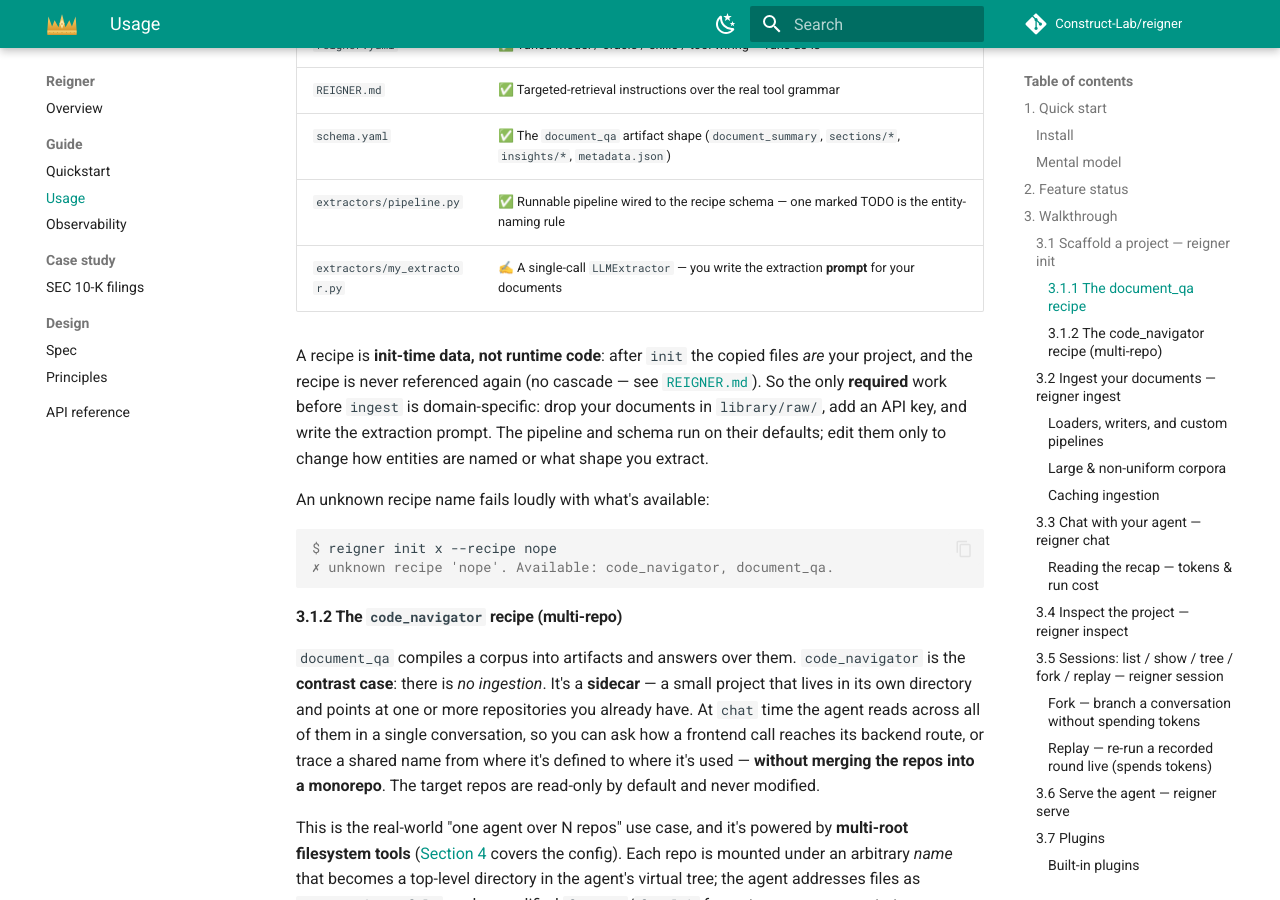
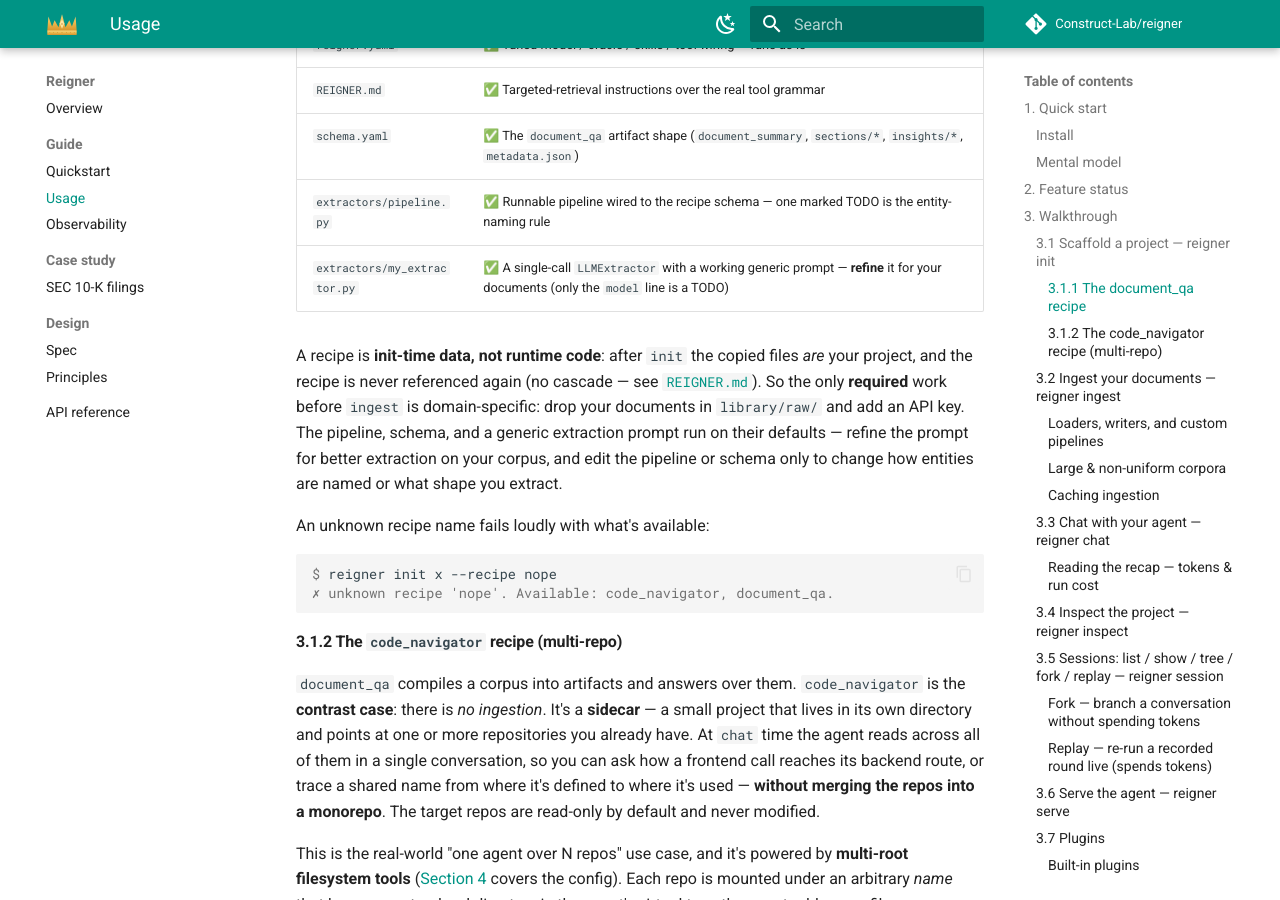
Before and after one commit to Construct-Lab/reigner, an MkDocs documentation site: the page built from docs/guide/usage.md, in a window 1280 px wide and 900 px high, scrolled down 5121 px. Built offline with MkDocs 1.6.1 and Material for MkDocs 9.7.7, drawn with Linux system fonts in a browser that asks for light colours; comment, search, counter and statistics services are not loaded.

Commit message:
docs: clarify the document_qa recipe ships a working prompt to refine, not write

```diff
--- a/docs/guide/usage.md
+++ b/docs/guide/usage.md
@@ -204,13 +204,14 @@
 | `REIGNER.md` | ✅ Targeted-retrieval instructions over the real tool grammar |
 | `schema.yaml` | ✅ The `document_qa` artifact shape (`document_summary`, `sections/*`, `insights/*`, `metadata.json`) |
 | `extractors/pipeline.py` | ✅ Runnable pipeline wired to the recipe schema — one marked TODO is the entity-naming rule |
-| `extractors/my_extractor.py` | ✍️ A single-call `LLMExtractor` — you write the extraction **prompt** for your documents |
+| `extractors/my_extractor.py` | ✅ A single-call `LLMExtractor` with a working generic prompt — **refine** it for your documents (only the `model` line is a TODO) |
 
 A recipe is **init-time data, not runtime code**: after `init` the copied files
 *are* your project, and the recipe is never referenced again (no cascade — see
 [`REIGNER.md`](#reignermd)). So the only **required** work before `ingest` is
-domain-specific: drop your documents in `library/raw/`, add an API key, and write
-the extraction prompt. The pipeline and schema run on their defaults; edit them
+domain-specific: drop your documents in `library/raw/` and add an API key. The
+pipeline, schema, and a generic extraction prompt run on their defaults — refine
+the prompt for better extraction on your corpus, and edit the pipeline or schema
 only to change how entities are named or what shape you extract.
 
 An unknown recipe name fails loudly with what's available:
```
